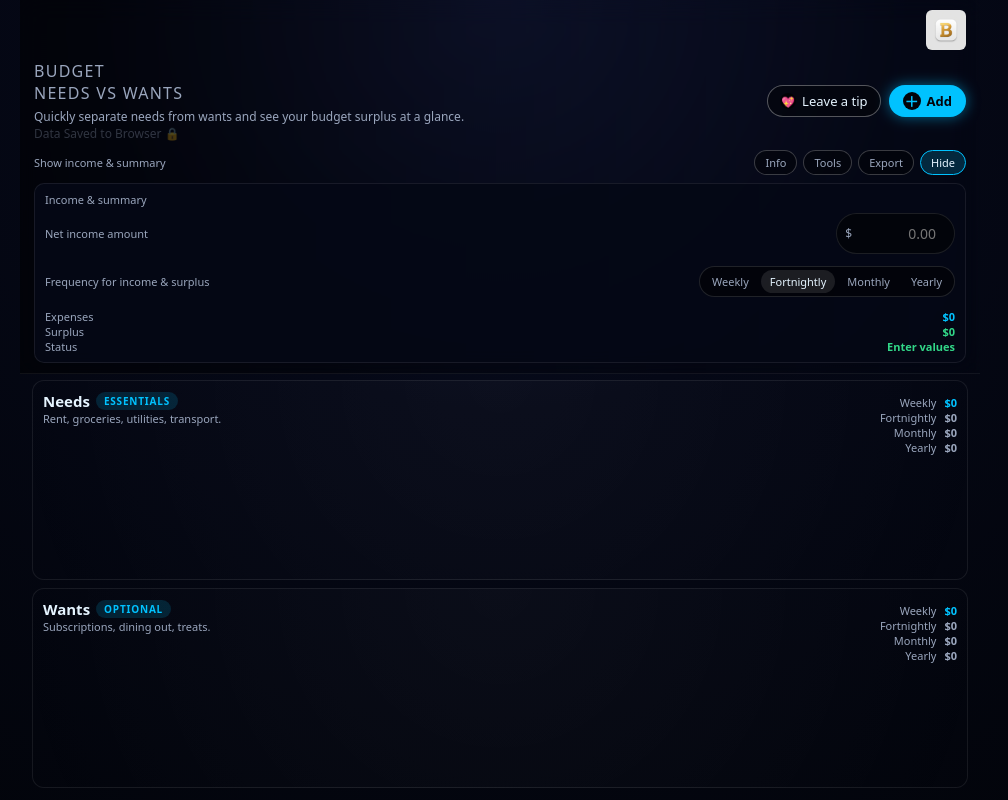
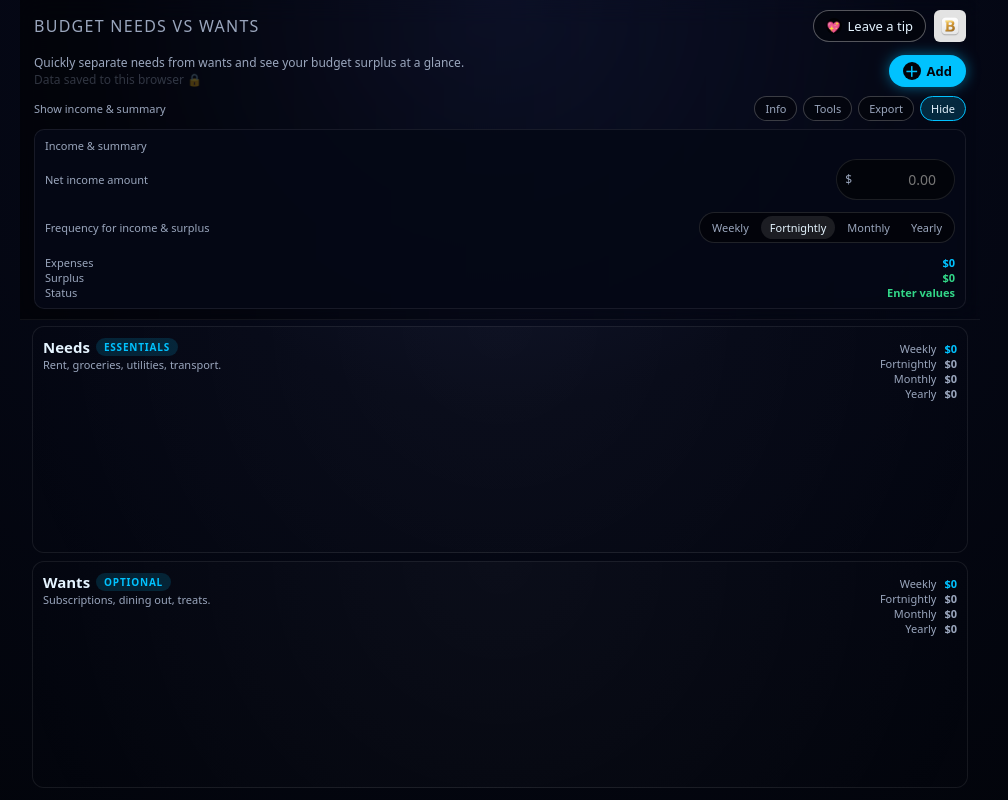
Before and after one commit to grantelliotwalker-coder/Needs-vs-Wants, a plain HTML site: page index.html in a window 1280 px wide. Shown: the whole page, without its empty margins (140-1148 px from the left). Drawn offline with Linux system fonts and the light colour scheme.

Commit message:
Update index.html

```diff
--- a/index.html
+++ b/index.html
@@ -718,17 +718,38 @@
 <body>
   <div class="app-shell">
     <header class="app-header">
-      <!-- New tiny top-right favicon row -->
-  <div style="
-    display:flex;
-    justify-content:flex-end;
+  <!-- Top line: title, tip, favicon -->
+  <div class="top-row" style="align-items:center;">
+    <div
+      class="brand"
+      onclick="openInfoModal()"
+      style="cursor:pointer; flex:1 1 auto;"
+    >
+      <div class="brand-title">
+        Budget
+        <span style="display:inline;">Needs vs Wants</span>
+      </div>
+    </div>
+
+    <div
+      style="
+        display:inline-flex;
         align-items:center;
         gap:8px;
-    margin-bottom:2px;
-    font-size:16px;
-    color:var(--muted);
-  ">
-    <!-- Bigger favicon that opens the info modal -->
+        flex:0 0 auto;
+      "
+    >
+      <a
+        href="https://buy.stripe.com/5kQaEY0dReTA8fT5FsgnK00"
+        class="pill-button donate"
+        id="donateLink"
+        target="_blank"
+        rel="noopener noreferrer"
+      >
+        <span class="pill-button-icon">💖</span>
+        Leave a tip
+      </a>
+
       <button
         onclick="openInfoModal()"
         style="
@@ -744,45 +765,39 @@
         <img
           src="/favicon.png"
           alt=""
-        style="width:40px; height:40px; border-radius:6px;"
+          style="width:32px; height:32px; border-radius:6px;"
         />
       </button>
     </div>
-      <div class="top-row">
-        <div class="brand" onclick="openInfoModal()" style="cursor:pointer;">
-  <div class="brand-title">
-    Budget
-    <span style="display:block;">Needs vs Wants</span>
   </div>
-  <div class="brand-tagline">
+
+  <!-- Second line: tagline and Add, loosely centred together -->
+  <div
+    style="
+      display:flex;
+      align-items:center;
+      justify-content:space-between;
+      gap:8px;
+      margin-top:4px;
+    "
+  >
+    <div
+      class="brand-tagline"
+      style="flex:1 1 auto; max-width:60%;"
+    >
       Quickly separate needs from wants and see your budget surplus at a glance.
       <br />
-    <!-- Future sentence placeholder -->
-    <span style="opacity:0.30;">Data Saved to Browser 🔒</span>
-    <br />
+      <span style="opacity:0.30;">Data saved to this browser 🔒</span>
     </div>
 
-</div>
-
-
-<div class="header-actions">
-  <a href="https://buy.stripe.com/5kQaEY0dReTA8fT5FsgnK00"
-     class="pill-button donate"
-     id="donateLink"
-     target="_blank"
-     rel="noopener noreferrer">
-    <span class="pill-button-icon">💖</span>
-    Leave a tip
-  </a>
-
+    <div class="header-actions" style="flex:0 0 auto;">
       <button class="add-btn" id="openCreateModal">
         <span class="icon">＋</span>
         Add
       </button>
     </div>
+  </div>
 
-
-      </div>
 
 <div class="summary-toggle-row">
   <div class="summary-toggle-label">Show income &amp; summary</div>
```
Lines whose indentation alone changed are shown as unchanged.
